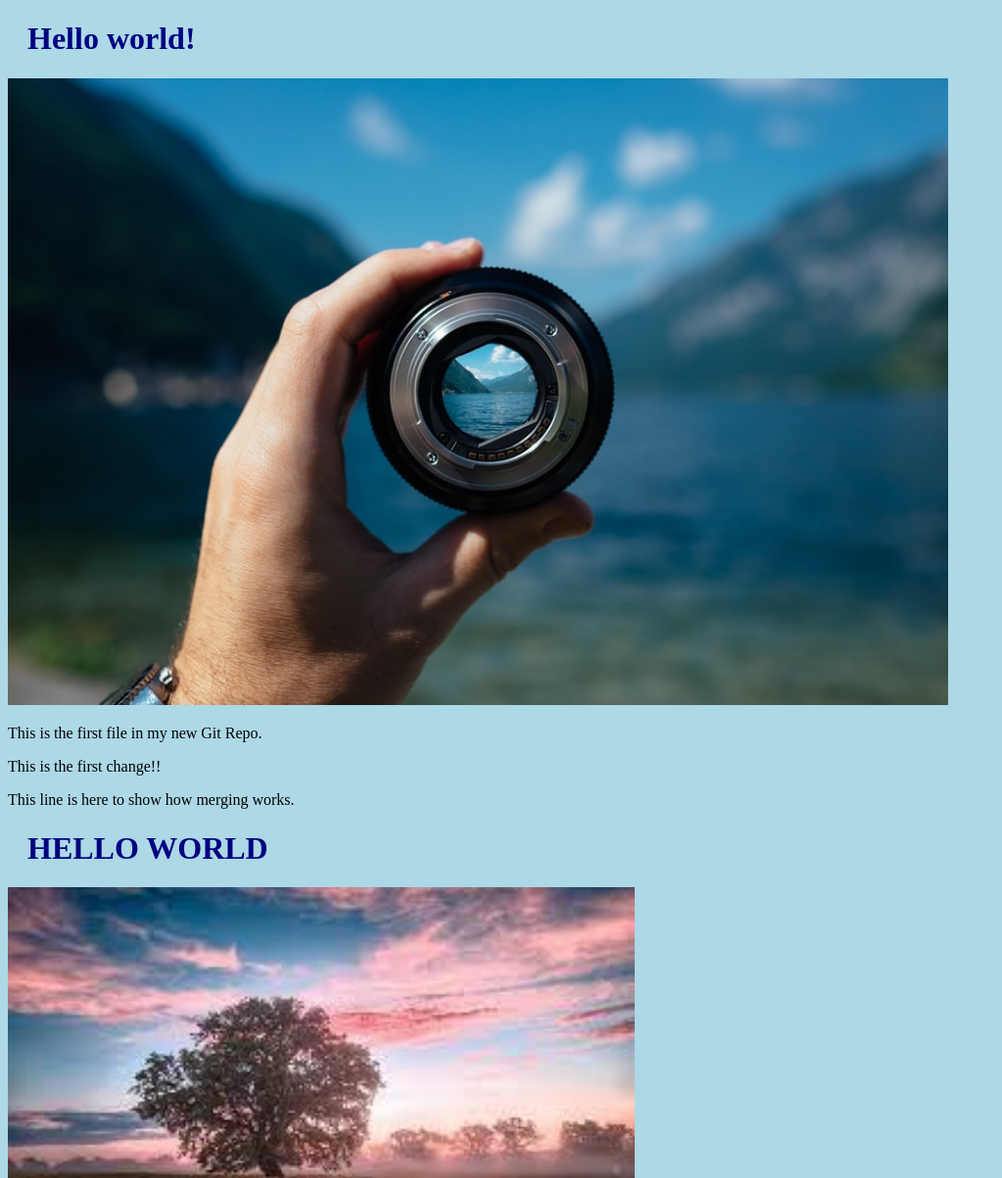
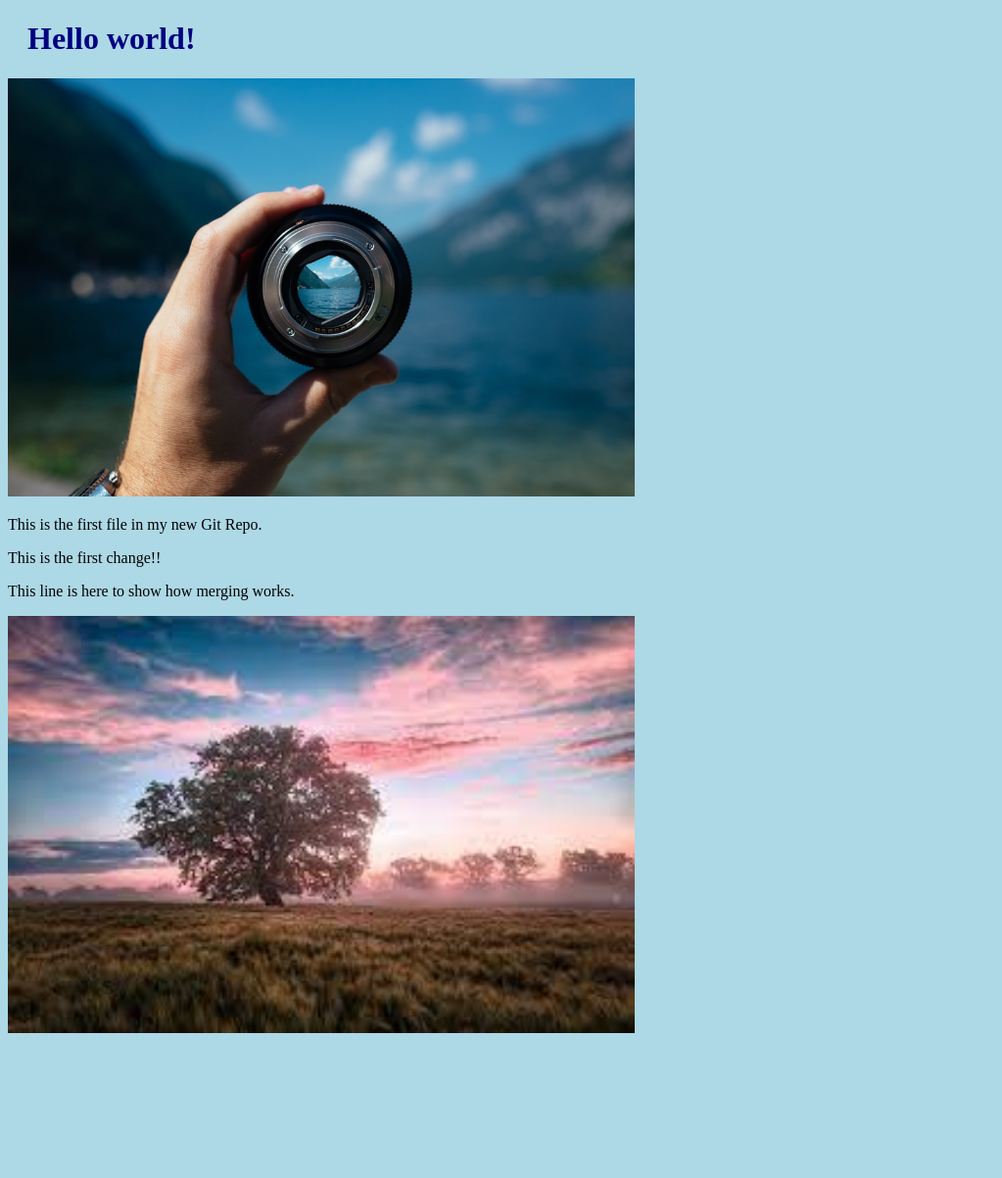
Before and after one commit to priyanka-yadav-drc/priyanka-yadav-drc.github.io, a plain HTML site: page index.html in a window 1280 px wide. Shown: the top 1203 px of the page at 98% size, without its empty margins (0-1023 px from the left). After the commit the page ends 1067 px from the top, so only its background shows below. Drawn offline with Linux system fonts and the light colour scheme.

Commit message:
Updated index.html. Resized image1

```diff
--- a/index.html
+++ b/index.html
@@ -8,11 +8,10 @@
 
 <h1>Hello world!</h1>
 <div><img src="photo.jpeg" alt="Hello World from Space"
-style="width:100%;max-width:960px"></div>
+style="width:100%;max-width:640px"></div>
 <p>This is the first file in my new Git Repo.</p>
 <p>This is the first change!!</p>
 <p>This line is here to show how merging works.</p>
-<h1>HELLO WORLD</h1>
 <div><img src="photo2.jpeg" alt="Hello Git" style="width:100%;max-width:640px"></div>
 </body>
 </html>
```
